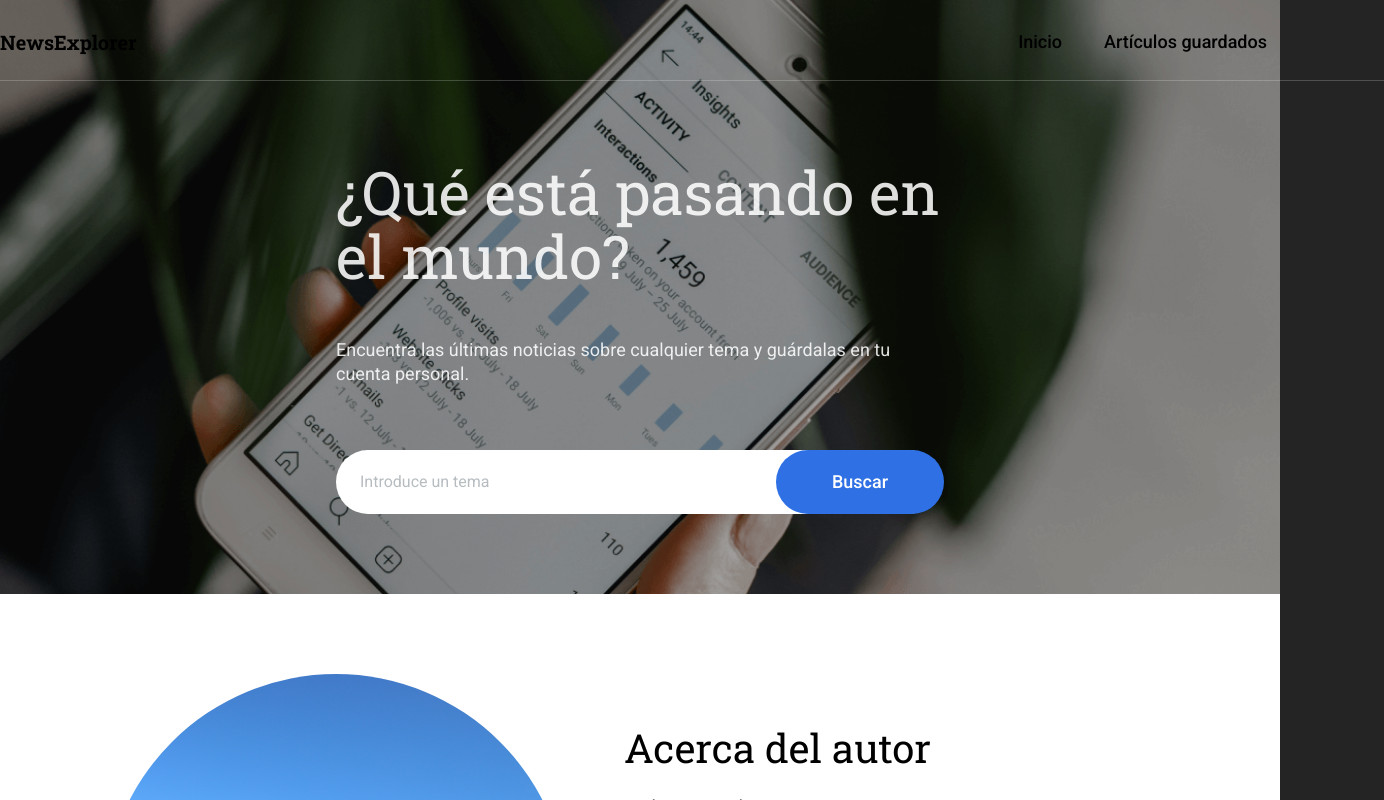
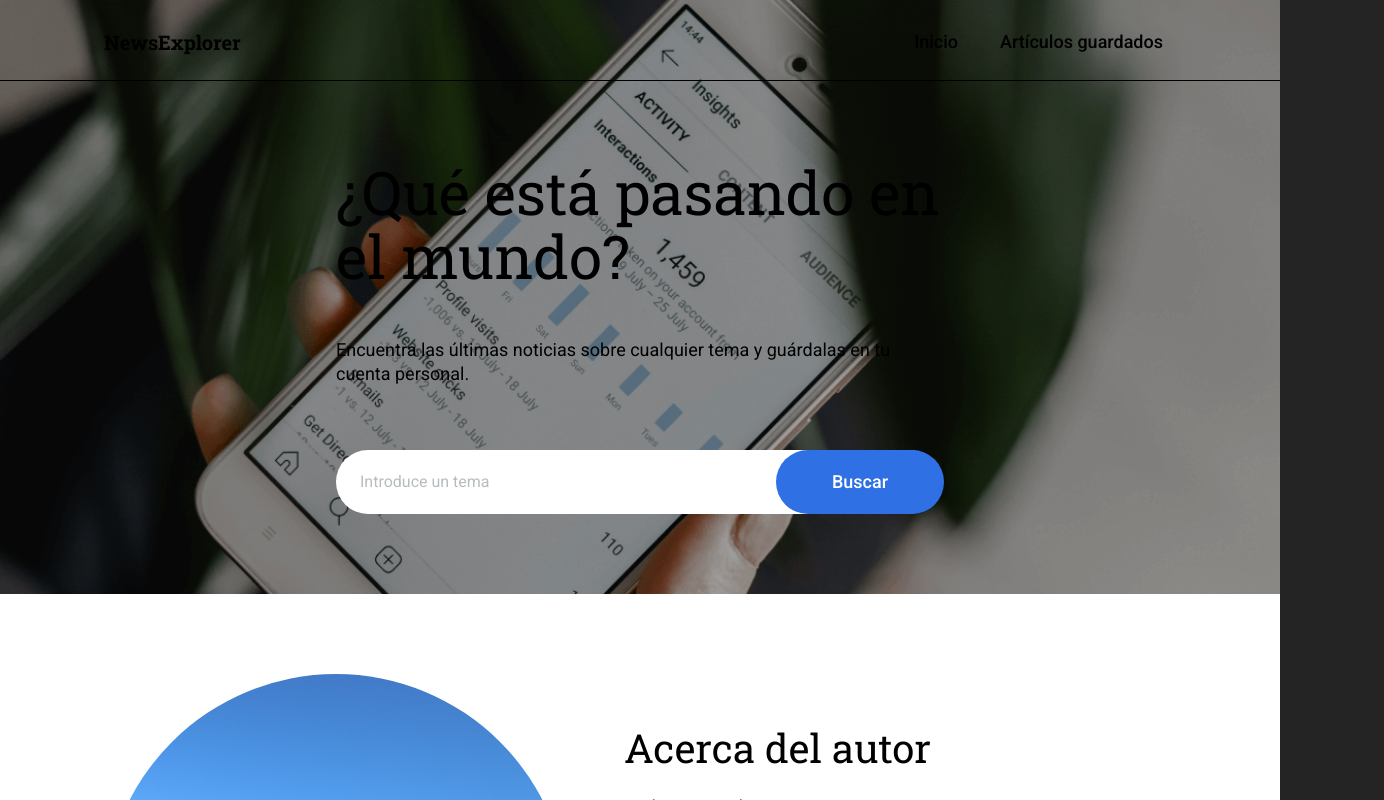
Before and after one commit to tonytrox/newsexplorerproject-frontend, a React (Vite) app: page / in a window 1280 px wide. Shown: the top 800 px of the page, 1384 px wide, since content can reach past the window. Built offline with nearby package versions, Linux system fonts and the light colour scheme.

Commit message:
Updated styles for both home pages, 1440px resolution

```diff
--- a/src/App.css
+++ b/src/App.css
@@ -4,5 +4,7 @@
 @import url('https://fonts.googleapis.com/css2?family=Source+Sans+Pro:wght@400&display=swap');
 
 .page {
+  margin: 0 auto;
+  max-width: 1440px;
   /* border: 1px solid white; */
 }
--- a/src/components/Header/header.css
+++ b/src/components/Header/header.css
@@ -7,15 +7,15 @@
   width: 100%;
   max-width: 1440px;
   position: absolute;
-  top: 0px;
-  left: 50%;
-  transform: translateX(-50%);
 
-  border-bottom: 1px solid rgba(255, 255, 255, 0.2);
+  /* border-bottom: 1px solid rgba(255, 255, 255, 0.2); */
+  border-bottom: 1px solid rgb(0, 0, 0);
   /* border: 1px solid orangered; */
 
   display: flex;
   justify-content: space-between;
+  /* border: 1px solid greenyellow; */
+  box-sizing: border-box;
 }
 
 .header__title {
@@ -24,6 +24,7 @@
   font-weight: 700;
   font-size: 20px;
   line-height: 24px;
+  /* color: white; */
   color: black;
   /* border: 1px solid green; */
 }
--- a/src/components/Navigation/navigation.css
+++ b/src/components/Navigation/navigation.css
@@ -23,7 +23,7 @@
   /* color: #b6bcbf; */
   color: black;
   transition: opacity 0.3s;
-  padding: 23px 13px 27px 13px;
+  padding: 0 13px 27px 13px;
   border-bottom: 0px solid transparent;
 }
 
--- a/src/components/NewsCardList/newsCardList.css
+++ b/src/components/NewsCardList/newsCardList.css
@@ -1,6 +1,7 @@
 .news {
   padding: 80px 104px;
   background: #f5f6f7;
+  /* display: flex; */
 }
 
 .news__title {
@@ -15,8 +16,9 @@
 }
 
 .news__button {
-  margin-top: 64px;
-  /* margin-bottom: 80px; */
+  display: block;
+  /* margin-top: 64px; */
+  margin: 64px auto 0;
   padding: 20px 110px;
   font-family: 'Roboto', sans-serif;
   font-weight: 500;
--- a/src/components/SavedNewsHeader/savedNewsHeader.css
+++ b/src/components/SavedNewsHeader/savedNewsHeader.css
@@ -5,14 +5,8 @@
   padding-top: 120px;
   padding-left: 104px;
   background: #ffffff;
-  width: 1232px;
   /* display: flex; */
 }
-
-/* .saved-news-header__container {
-  max-width: 1232px;
-  margin: 0 auto;
-} */
 
 .saved-news-header__subtitle {
   margin: 0px;
--- a/src/index.css
+++ b/src/index.css
@@ -1,14 +1,5 @@
 :root {
   /* color-scheme: light dark; */
-  color: rgba(255, 255, 255, 0.87);
+  /* color: rgba(255, 255, 255, 0.87); */
   background-color: #242424;
 }
-
-body {
-  /* border: 10px solid red; */
-  margin: 0px;
-  padding: 0px;
-  display: flex;
-  place-items: center;
-  /* min-height: 100vh; */
-}
```
